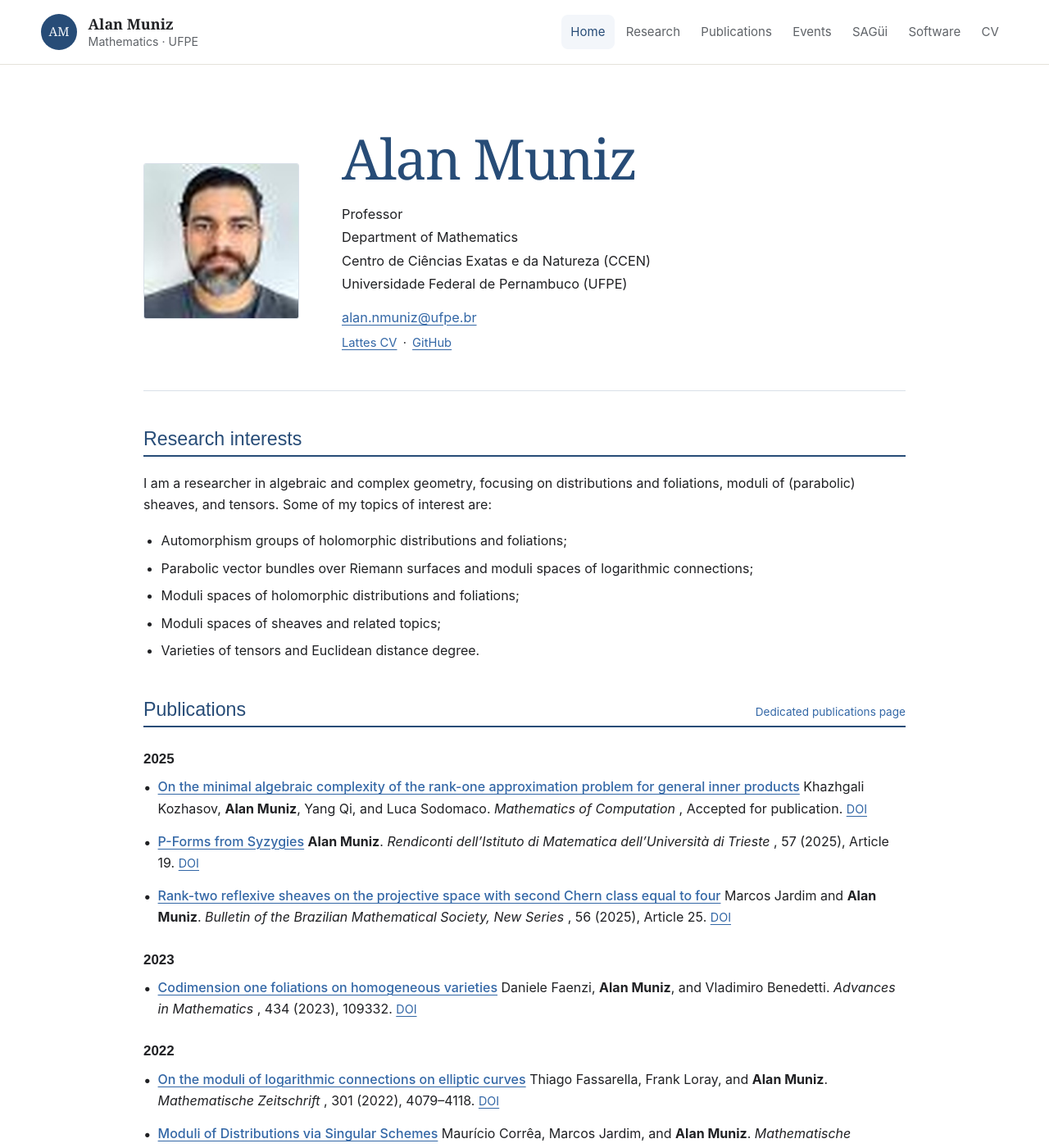
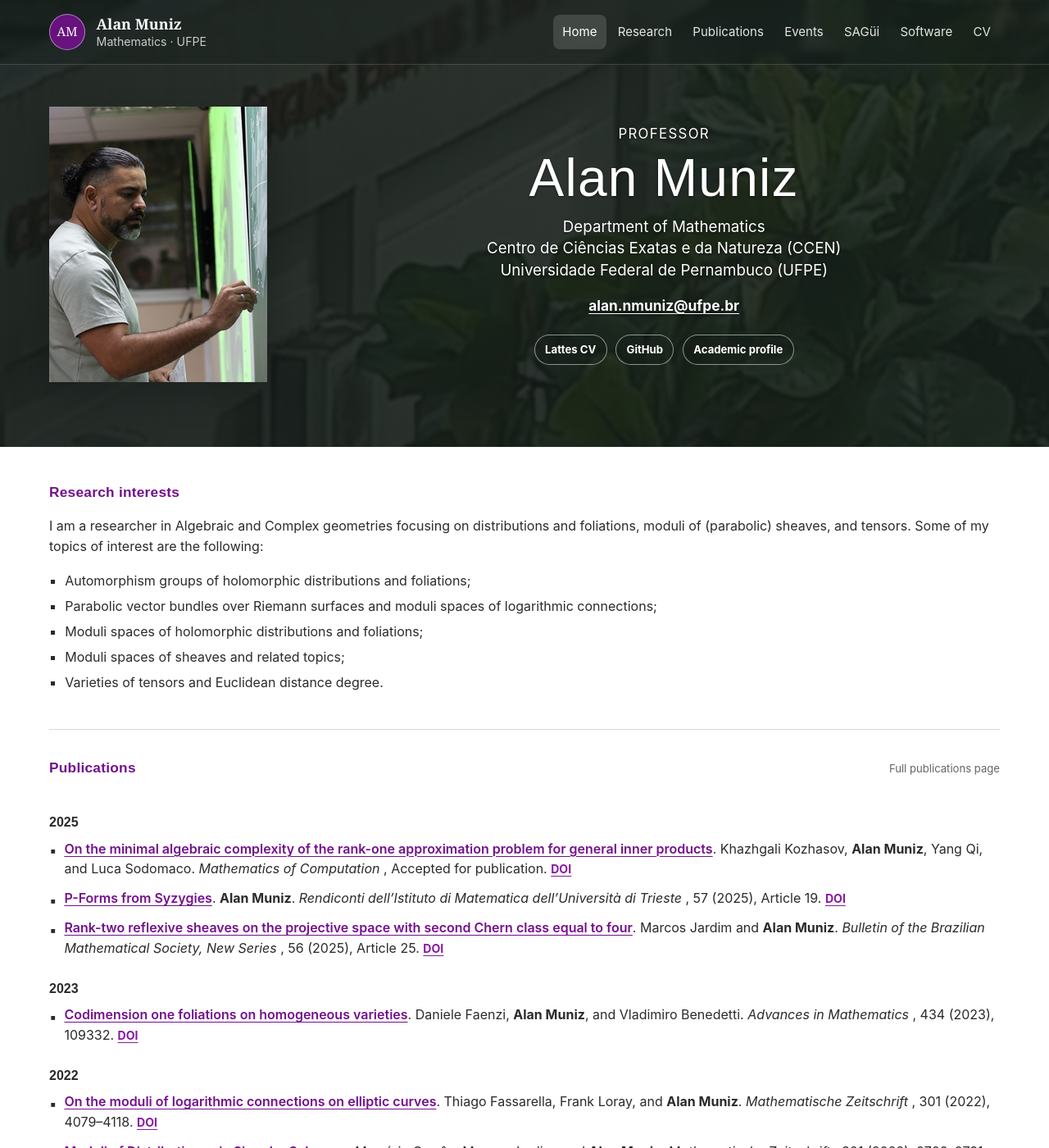
Before and after one commit to alannmuniz/alannmuniz.github.io, a Jekyll site: the page built from index.md, in a window 1280 px wide and 1400 px high. Shown: the whole window at 82% size. Built offline with Jekyll 4.4.1, drawn with Linux system fonts in a browser that asks for light colours; some of the changed text lies outside the part shown.

Commit message:
Add files via upload

```diff
--- a/_layouts/default.html
+++ b/_layouts/default.html
@@ -5,7 +5,7 @@
   <meta name="viewport" content="width=device-width, initial-scale=1">
   <title>{% if page.title %}{{ page.title }} · {% endif %}{{ site.title }}</title>
   <meta name="description" content="{{ page.description | default: site.description | escape }}">
-  <meta name="theme-color" content="#173f3a">
+  <meta name="theme-color" content="#6f1686">
 
   <meta property="og:type" content="website">
   <meta property="og:title" content="{% if page.title %}{{ page.title }} · {% endif %}{{ site.title }}">
@@ -16,7 +16,7 @@
   <link rel="stylesheet" href="{{ '/assets/css/style.css' | relative_url }}">
   <script defer src="{{ '/assets/js/main.js' | relative_url }}"></script>
 </head>
-<body>
+<body{% if page.url == "/" %} class="home-page"{% endif %}>
   {% include header.html %}
   <main id="main-content">
     {{ content }}
--- a/_layouts/home.html
+++ b/_layouts/home.html
@@ -1,38 +1,46 @@
 ---
 layout: default
 ---
-<div class="original-home">
-  <div class="shell home-column">
+<div class="portfolio-home">
+  <section class="home-banner" aria-labelledby="home-name">
+    <div class="home-banner-shade"></div>
 
-    <section class="home-intro" aria-labelledby="home-name">
+    <div class="shell home-banner-grid">
+      <div class="home-photo-frame">
         <img
-        class="home-portrait"
-        src="{{ '/assets/images/profile.jpg' | relative_url }}"
+          src="{{ '/assets/images/home-profile.jpg' | relative_url }}"
           alt="Portrait of Alan Muniz">
+      </div>
 
-      <div class="home-identity">
+      <div class="home-banner-copy">
+        <p class="home-role">Professor</p>
         <h1 id="home-name">Alan Muniz</h1>
-        <p>Professor</p>
+
+        <div class="home-affiliation">
           <p>Department of Mathematics</p>
           <p>Centro de Ciências Exatas e da Natureza (CCEN)</p>
           <p>Universidade Federal de Pernambuco (UFPE)</p>
-        <p class="home-email">
-          <a href="mailto:{{ site.email }}">{{ site.email }}</a>
-        </p>
-        <p class="home-profile-links">
+        </div>
+
+        <a class="home-email-link" href="mailto:{{ site.email }}">{{ site.email }}</a>
+
+        <div class="home-contact-links" aria-label="Profile links">
           <a href="{{ site.lattes_url }}">Lattes CV</a>
-          <span aria-hidden="true">·</span>
           <a href="https://github.com/{{ site.github_username }}">GitHub</a>
-        </p>
+          <a href="{{ '/cv/' | relative_url }}">Academic profile</a>
+        </div>
+      </div>
     </div>
   </section>
 
-    <section class="home-section">
+  <div class="shell home-main">
+
+    <section class="home-content-section">
       <h2>Research interests</h2>
       <p>
-        I am a researcher in algebraic and complex geometry, focusing on
+        I am a researcher in Algebraic and Complex geometries focusing on
         distributions and foliations, moduli of (parabolic) sheaves, and tensors.
-        Some of my topics of interest are:
+        Some of my topics of interest are the following:
       </p>
       <ul>
         <li>Automorphism groups of holomorphic distributions and foliations;</li>
@@ -43,52 +51,50 @@ layout: default
       </ul>
     </section>
 
-    <section class="home-section">
-      <div class="home-section-heading">
+    <section class="home-content-section">
+      <div class="home-section-title">
         <h2>Publications</h2>
-        <a href="{{ '/publications/' | relative_url }}">Dedicated publications page</a>
+        <a href="{{ '/publications/' | relative_url }}">Full publications page</a>
       </div>
 
       {% assign current_year = "" %}
       {% for paper in site.data.publications %}
         {% unless paper.year == current_year %}
-          <h3 class="home-year">{{ paper.year }}</h3>
+          <h3 class="publication-year-heading">{{ paper.year }}</h3>
           {% assign current_year = paper.year %}
         {% endunless %}
 
-        <article class="home-paper">
+        <article class="plain-publication">
           <p>
             {% if paper.arxiv %}
-              <a class="home-paper-title" href="{{ paper.arxiv }}">{{ paper.title }}</a>
+              <a class="plain-publication-title" href="{{ paper.arxiv }}">{{ paper.title }}</a>.
             {% else %}
-              <span class="home-paper-title">{{ paper.title }}</span>
+              <span class="plain-publication-title">{{ paper.title }}</span>.
             {% endif %}
-            <span class="home-paper-details">
             {{ paper.authors }}.
             {% if paper.venue %}<em>{{ paper.venue }}</em>{% endif %}
             {% if paper.note %}, {{ paper.note }}{% endif %}.
-            </span>
-            {% if paper.doi %}<a class="home-paper-link" href="{{ paper.doi }}">DOI</a>{% endif %}
+            {% if paper.doi %}<a class="compact-link" href="{{ paper.doi }}">DOI</a>{% endif %}
           </p>
         </article>
       {% endfor %}
     </section>
 
-    <section class="home-section">
+    <section class="home-content-section">
       <h2>Preprints</h2>
-      <ul class="home-simple-list">
+      <ul class="home-link-list">
         {% for paper in site.data.preprints %}
           <li>
-            <a href="{{ paper.arxiv }}">{{ paper.title }}</a>
-            <span>({{ paper.year }}) — {{ paper.authors }}.</span>
+            <a href="{{ paper.arxiv }}">{{ paper.title }}</a>.
+            {{ paper.authors }} ({{ paper.year }}).
           </li>
         {% endfor %}
       </ul>
     </section>
 
-    <section class="home-section">
+    <section class="home-content-section">
       <h2>Other</h2>
-      <ul class="home-simple-list">
+      <ul class="home-link-list">
         <li>
           Contributed to
           <a href="https://arxiv.org/abs/2508.12757"><em>BRIDGES Lectures: G2 in action, and a mathematical theory of exceptions</em></a>
@@ -102,9 +108,9 @@ layout: default
       </ul>
     </section>
 
-    <section class="home-section">
+    <section class="home-content-section">
       <h2>PhD thesis</h2>
-      <ul class="home-simple-list">
+      <ul class="home-link-list">
         <li>
           <em>Polynomial bounds for automorphism groups of foliations</em>,
           under the supervision of Maurício Corrêa at UFMG.
@@ -112,14 +118,14 @@ layout: default
       </ul>
     </section>
 
-    <section class="home-section">
+    <section class="home-content-section">
       <h2>Presentations</h2>
-      <ul class="home-simple-list">
+      <ul class="home-link-list">
         {% for talk in site.data.talks %}
           <li>
             {{ talk.title }}
-            {% if talk.slides %}<a href="{{ talk.slides }}">Slides</a>{% endif %}
-            {% if talk.video %}<span aria-hidden="true">·</span> <a href="{{ talk.video }}">Video</a>{% endif %}
+            {% if talk.slides %}<a class="compact-link" href="{{ talk.slides }}">Slides</a>{% endif %}
+            {% if talk.video %}<span aria-hidden="true">·</span> <a class="compact-link" href="{{ talk.video }}">Video</a>{% endif %}
           </li>
         {% endfor %}
       </ul>
--- a/assets/css/style.css
+++ b/assets/css/style.css
@@ -1,15 +1,17 @@
 :root {
-  --ink: #202124;
-  --muted: #5f6368;
-  --green: #274c77;
-  --green-2: #3367a6;
-  --cream: #f3f6fa;
+  --ink: #2b2b2b;
+  --muted: #656565;
+  --green: #74108d;
+  --green-2: #8a18a3;
+  --cream: #f7f4f8;
   --paper: #ffffff;
-  --line: #d9e0e8;
-  --accent: #3f6fa6;
-  --shadow: 0 18px 50px rgba(39, 76, 119, 0.12);
-  --radius: 18px;
-  --shell: 1180px;
+  --line: #d8d8d8;
+  --accent: #74108d;
+  --accent-dark: #59086d;
+  --hero-dark: #18241f;
+  --shadow: 0 18px 48px rgba(28, 21, 31, 0.18);
+  --radius: 12px;
+  --shell: 1160px;
   --narrow: 820px;
 }
 
@@ -74,7 +76,7 @@ ul, ol { padding-left: 1.35rem; }
   z-index: 20;
   top: 0;
   border-bottom: 1px solid rgba(220, 216, 207, 0.75);
-  background: rgba(255, 255, 255, 0.94);
+  background: rgba(255, 255, 255, 0.96);
   backdrop-filter: blur(14px);
 }
 
@@ -149,8 +151,8 @@ ul, ol { padding-left: 1.35rem; }
   overflow: hidden;
   padding: clamp(5rem, 10vw, 9rem) 0;
   background:
-    radial-gradient(circle at 85% 20%, rgba(63,111,166,.14), transparent 25rem),
-    linear-gradient(135deg, #eef3f9, #ffffff 62%);
+    radial-gradient(circle at 85% 20%, rgba(116,16,141,.12), transparent 25rem),
+    linear-gradient(135deg, #f5f0f6, #ffffff 62%);
 }
 
 .hero::after {
@@ -158,7 +160,7 @@ ul, ol { padding-left: 1.35rem; }
   position: absolute;
   width: 32rem;
   height: 32rem;
-  border: 1px solid rgba(39,76,119,.09);
+  border: 1px solid rgba(116,16,141,.09);
   border-radius: 50%;
   right: -12rem;
   bottom: -18rem;
@@ -243,7 +245,7 @@ ul, ol { padding-left: 1.35rem; }
 
 .profile-card {
   padding: 1rem;
-  border: 1px solid rgba(39,76,119,.14);
+  border: 1px solid rgba(116,16,141,.14);
   border-radius: calc(var(--radius) + 8px);
   background: rgba(255,255,255,.88);
   box-shadow: var(--shadow);
@@ -517,7 +519,7 @@ ul, ol { padding-left: 1.35rem; }
 
 .site-footer {
   padding: 3rem 0 1.5rem;
-  background: #1f3653;
+  background: #261f29;
   color: white;
 }
 
@@ -596,182 +598,323 @@ ul, ol { padding-left: 1.35rem; }
   .footer-bottom { flex-direction: column; }
 }
 
-/* Original-style homepage */
+/* Screenshot-matched homepage */
 
-.original-home {
-  padding: clamp(2.5rem, 6vw, 4.75rem) 0 6rem;
-  background: var(--paper);
+.home-page .site-header {
+  position: absolute;
+  top: 0;
+  left: 0;
+  width: 100%;
+  border-bottom: 1px solid rgba(255, 255, 255, 0.16);
+  background: rgba(18, 27, 23, 0.30);
+  color: #ffffff;
+  backdrop-filter: blur(5px);
 }
 
-.home-column {
-  max-width: 930px;
+.home-page .brand {
+  color: #ffffff;
 }
 
-.home-intro {
+.home-page .brand-mark {
+  border: 1px solid rgba(255, 255, 255, 0.48);
+  background: rgba(116, 16, 141, 0.88);
+  color: #ffffff;
+}
+
+.home-page .brand-text small {
+  color: rgba(255, 255, 255, 0.76);
+}
+
+.home-page .site-nav a {
+  color: rgba(255, 255, 255, 0.88);
+}
+
+.home-page .site-nav a:hover,
+.home-page .site-nav a.active {
+  background: rgba(255, 255, 255, 0.14);
+  color: #ffffff;
+}
+
+.home-page .menu-button {
+  color: #ffffff;
+}
+
+.portfolio-home {
+  background: #ffffff;
+}
+
+.home-banner {
+  position: relative;
+  min-height: 545px;
+  overflow: hidden;
+  background-image: url("../images/home-hero.jpg");
+  background-position: center;
+  background-size: cover;
+  color: #ffffff;
+}
+
+.home-banner-shade {
+  position: absolute;
+  inset: 0;
+  background:
+    linear-gradient(90deg, rgba(17, 26, 22, 0.66), rgba(24, 34, 29, 0.52)),
+    linear-gradient(180deg, rgba(12, 18, 15, 0.24), rgba(12, 18, 15, 0.40));
+}
+
+.home-banner-grid {
+  position: relative;
+  z-index: 1;
   display: grid;
-  grid-template-columns: 190px minmax(0, 1fr);
-  gap: clamp(1.75rem, 5vw, 3.25rem);
+  grid-template-columns: 290px minmax(0, 1fr);
+  gap: clamp(3.5rem, 9vw, 8rem);
   align-items: center;
-  padding-bottom: 2.75rem;
+  min-height: 545px;
+  padding-top: 105px;
+  padding-bottom: 55px;
+}
+
+.home-photo-frame {
+  width: 266px;
+  justify-self: start;
+  background: rgba(255, 255, 255, 0.10);
+  box-shadow: 0 18px 45px rgba(0, 0, 0, 0.25);
+}
+
+.home-photo-frame img {
+  width: 100%;
+  height: 336px;
+  object-fit: cover;
+}
+
+.home-banner-copy {
+  max-width: 690px;
+  text-align: center;
+  text-shadow: 0 1px 3px rgba(0, 0, 0, 0.52);
+}
+
+.home-role {
+  margin: 0 0 0.2rem;
+  font-size: 1.05rem;
+  letter-spacing: 0.08em;
+  text-transform: uppercase;
+}
+
+.home-banner-copy h1 {
+  margin-bottom: 0.65rem;
+  color: #ffffff;
+  font-family: Arial, Helvetica, sans-serif;
+  font-size: clamp(2.5rem, 5vw, 4rem);
+  font-weight: 500;
+  letter-spacing: 0.02em;
+}
+
+.home-affiliation p {
+  margin: 0.08rem 0;
+  font-size: clamp(1rem, 1.5vw, 1.17rem);
+  line-height: 1.35;
+}
+
+.home-email-link {
+  display: inline-block;
+  margin-top: 1rem;
+  color: #ffffff;
+  font-size: 1.08rem;
+  font-weight: 700;
+}
+
+.home-email-link:hover {
+  color: #ffffff;
+}
+
+.home-contact-links {
+  display: flex;
+  flex-wrap: wrap;
+  justify-content: center;
+  gap: 0.65rem;
+  margin-top: 1.25rem;
+}
+
+.home-contact-links a {
+  padding: 0.43rem 0.78rem;
+  border: 1px solid rgba(255, 255, 255, 0.52);
+  border-radius: 999px;
+  background: rgba(20, 25, 22, 0.23);
+  color: #ffffff;
+  font-size: 0.82rem;
+  font-weight: 700;
+  text-decoration: none;
+  text-shadow: none;
+}
+
+.home-contact-links a:hover {
+  border-color: #ffffff;
+  background: rgba(116, 16, 141, 0.82);
+  color: #ffffff;
+}
+
+.home-main {
+  padding-top: 0.5rem;
+  padding-bottom: 5rem;
+}
+
+.home-content-section {
+  padding: 2.35rem 0 2.75rem;
   border-bottom: 1px solid var(--line);
 }
 
-.home-portrait {
-  width: 190px;
-  height: 190px;
-  object-fit: cover;
-  border: 1px solid var(--line);
-  border-radius: 3px;
-  background: var(--cream);
+.home-content-section:last-child {
+  border-bottom: 0;
 }
 
-.home-identity h1 {
-  margin-bottom: 1rem;
-  color: var(--green);
-  font-size: clamp(2.65rem, 6vw, 4.25rem);
-  font-weight: 500;
+.home-content-section h2,
+.home-section-title h2 {
+  margin: 0 0 1.2rem;
+  color: var(--accent);
+  font-family: Arial, Helvetica, sans-serif;
+  font-size: 1.08rem;
+  font-weight: 750;
+  letter-spacing: 0.015em;
 }
 
-.home-identity p {
-  margin: 0.1rem 0;
-  color: var(--ink);
-  font-size: 1.02rem;
+.home-content-section p,
+.home-content-section li {
+  font-size: 1rem;
+  line-height: 1.55;
 }
 
-.home-identity .home-email {
-  margin-top: 0.85rem;
+.home-content-section ul {
+  margin: 0.8rem 0 0;
+  padding-left: 1.2rem;
+  list-style-type: square;
 }
 
-.home-profile-links {
-  display: flex;
-  flex-wrap: wrap;
-  gap: 0.45rem;
-  margin-top: 0.35rem !important;
-  font-size: 0.92rem !important;
+.home-content-section li + li {
+  margin-top: 0.38rem;
 }
 
-.home-section {
-  padding-top: 2.8rem;
+.home-section-title {
+  display: flex;
+  align-items: baseline;
+  justify-content: space-between;
+  gap: 1rem;
 }
 
-.home-section h2 {
-  margin-bottom: 1.15rem;
-  padding-bottom: 0.45rem;
-  border-bottom: 2px solid var(--green);
-  color: var(--green);
-  font-family: Arial, Helvetica, sans-serif;
-  font-size: 1.45rem;
-  font-weight: 500;
-  letter-spacing: 0;
-}
-
-.home-section p,
-.home-section li {
-  font-size: 1rem;
-}
-
-.home-section ul {
-  margin: 0.8rem 0 0;
-}
-
-.home-section li + li {
-  margin-top: 0.45rem;
-}
-
-.home-section-heading {
-  display: flex;
-  justify-content: space-between;
-  gap: 1rem;
-  align-items: baseline;
-  border-bottom: 2px solid var(--green);
-  margin-bottom: 1.15rem;
-}
-
-.home-section-heading h2 {
-  margin: 0;
-  border: 0;
-}
-
-.home-section-heading > a {
-  font-size: 0.85rem;
+.home-section-title > a {
+  color: var(--muted);
+  font-size: 0.82rem;
   text-decoration: none;
 }
 
-.home-year {
-  margin: 1.8rem 0 0.7rem;
+.home-section-title > a:hover {
+  color: var(--accent);
+}
+
+.publication-year-heading {
+  margin: 1.75rem 0 0.65rem;
   color: var(--ink);
   font-family: Arial, Helvetica, sans-serif;
-  font-size: 1.06rem;
+  font-size: 1rem;
   font-weight: 700;
   letter-spacing: 0;
 }
 
-.home-paper {
-  padding-left: 1.1rem;
+.plain-publication {
   position: relative;
+  padding-left: 1.15rem;
 }
 
-.home-paper::before {
-  content: "•";
+.plain-publication::before {
+  content: "▪";
   position: absolute;
   left: 0;
-  top: 0;
+  top: 0.02rem;
   color: var(--ink);
 }
 
-.home-paper p {
-  margin-bottom: 0.85rem;
+.plain-publication p {
+  margin-bottom: 0.7rem;
 }
 
-.home-paper-title {
-  font-weight: 500;
+.plain-publication-title {
+  color: var(--accent);
+  font-weight: 600;
 }
 
-.home-paper-details {
-  color: var(--ink);
+.compact-link {
+  white-space: nowrap;
+  font-size: 0.88em;
+  font-weight: 650;
 }
 
-.home-paper-link {
-  white-space: nowrap;
-  font-size: 0.9em;
+.home-link-list a {
+  color: var(--accent);
 }
 
-.home-simple-list {
-  padding-left: 1.2rem;
+@media (max-width: 900px) {
+  .home-page .site-nav {
+    background: rgba(29, 25, 31, 0.97);
+    border-color: rgba(255, 255, 255, 0.16);
+  }
+
+  .home-banner-grid {
+    grid-template-columns: 235px minmax(0, 1fr);
+    gap: 2.5rem;
+  }
+
+  .home-photo-frame {
+    width: 225px;
+  }
+
+  .home-photo-frame img {
+    height: 284px;
+  }
 }
 
-.home-simple-list span {
-  color: var(--ink);
-}
-
-@media (max-width: 620px) {
-  .original-home {
-    padding-top: 2rem;
+@media (max-width: 680px) {
+  .home-banner {
+    min-height: auto;
   }
 
-  .home-intro {
+  .home-banner-grid {
     grid-template-columns: 1fr;
-    gap: 1.35rem;
-    align-items: start;
+    gap: 1.6rem;
+    min-height: auto;
+    padding-top: 108px;
+    padding-bottom: 3rem;
   }
 
-  .home-portrait {
-    width: 150px;
-    height: 150px;
+  .home-photo-frame {
+    width: 190px;
+    justify-self: center;
   }
 
-  .home-identity h1 {
-    font-size: 2.75rem;
+  .home-photo-frame img {
+    height: 240px;
   }
 
-  .home-section-heading {
+  .home-banner-copy {
+    justify-self: center;
+  }
+
+  .home-banner-copy h1 {
+    font-size: 2.55rem;
+  }
+
+  .home-role {
+    font-size: 0.88rem;
+  }
+
+  .home-affiliation p {
+    font-size: 0.96rem;
+  }
+
+  .home-email-link {
+    font-size: 0.96rem;
+  }
+
+  .home-section-title {
     align-items: flex-start;
     flex-direction: column;
-    gap: 0.2rem;
-    padding-bottom: 0.45rem;
-  }
-
-  .home-section-heading h2 {
-    padding-bottom: 0;
+    gap: 0;
   }
 }
```
Also changed, not shown: assets/images/favicon.svg, assets/images/home-hero.jpg (added), assets/images/home-profile.jpg (added). Lines whose indentation alone changed are shown as unchanged.
